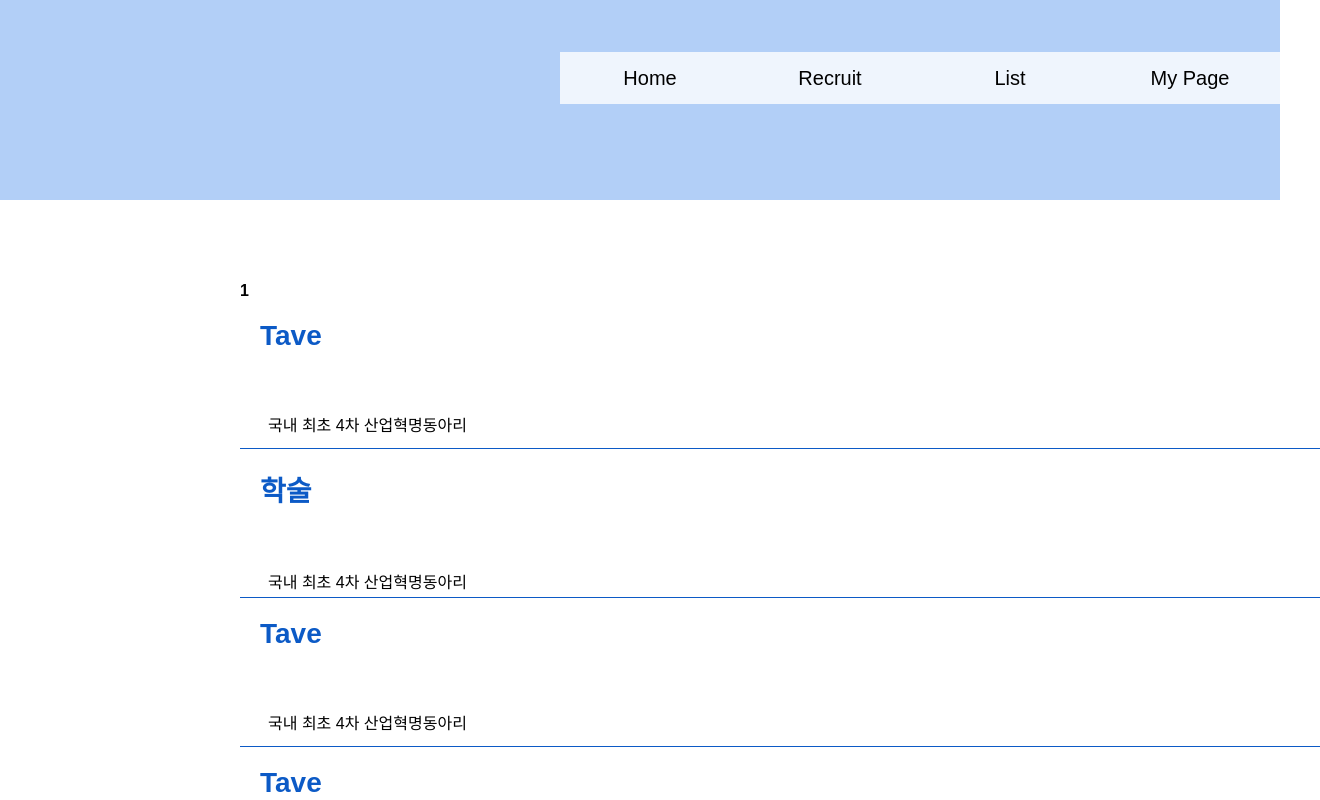
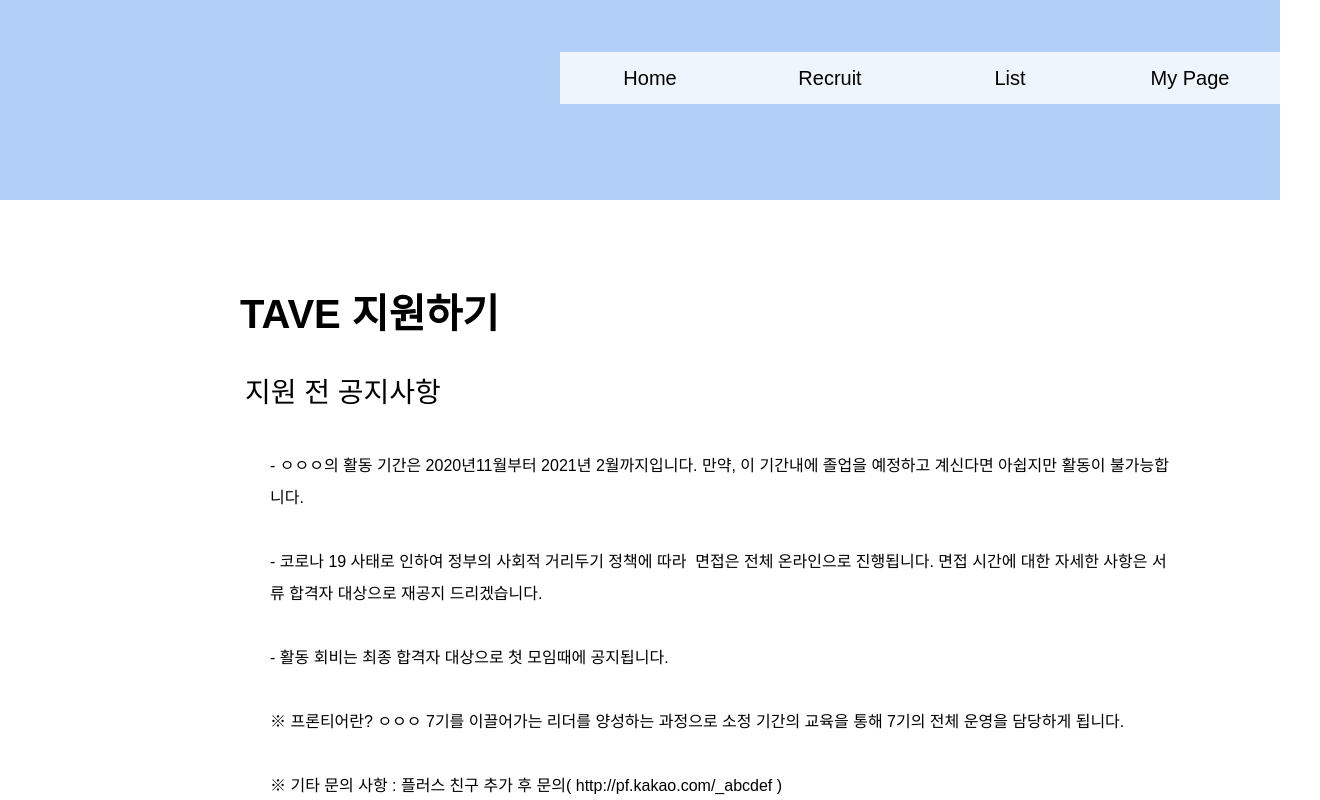
Before and after one commit to Kim-Hyunjo/MoZIP, a React (Create React App) app in the folder front/: page /list/1/1/apply in a window 1280 px wide. Shown: the top 800 px of the page, 1320 px wide, since content can reach past the window. Built offline with nearby package versions, Linux system fonts and the light colour scheme.

Commit message:
feat: Connect List Pages

```diff
--- a/front/src/App.tsx
+++ b/front/src/App.tsx
@@ -129,6 +129,11 @@ function App() {
             <Route exact path="/mypage/status" component={mypageStatus} />
             <Route
               exact
+              path="/mypage/:circle_id/notice"
+              component={mypageStatus}
+            />
+            <Route
+              exact
               path="/mypage/introduction"
               component={SelfIntroduction}
             />
@@ -149,8 +154,13 @@ function App() {
               path="/circle/open/reject"
               component={CircleOpenReject}
             ></Route>
+            {/* <Route exact path="/list/:subject" component={ListSubject} /> */}
             <Route exact path="/list" component={List} />
-            <Route path="/list/:subject" component={ListSubject} />
+            <Route
+              exact
+              path="/list/:subject/:circle_id"
+              component={Circle}
+            ></Route>
             <Route
               exact
               path="/list/:subject/:circle_id/apply/success"
@@ -173,19 +183,9 @@ function App() {
             ></Route>
             <Route
               exact
-              path="/list/:subject/:circle_id"
-              component={Circle}
-            ></Route>
-            <Route
-              exact
               path="/list/:subject/:circle_id/detail"
               component={CircleDetail}
             ></Route>
-            <Route
-              exact
-              path="/mypage/introduction"
-              component={SelfIntroduction}
-            />
             <Route exact path="/about/Use" component={Use}></Route>
             <Route exact path="/circle/Open" component={Open}></Route>
             {/* <Route
--- a/front/src/pages/circle/Circle.tsx
+++ b/front/src/pages/circle/Circle.tsx
@@ -1,6 +1,9 @@
 import React from 'react';
+import { RouteComponentProps, Link } from 'react-router-dom';
 
-const Circle = () => {
+const Circle = (
+  props: RouteComponentProps<{ subject: string; circle_id: string }>,
+) => {
   return (
     <div>
       <div className="circle_header">
@@ -9,7 +12,9 @@ const Circle = () => {
         <div className="openDate">2017.06.30 창립</div>
         <div className="hashtag">#학술</div>
         <div className="detailButton">
-          <button id="button4">모집 상세</button>
+          <Link to={`${props.match.url}/detail`}>
+            <button id="button4">모집 상세</button>
+          </Link>
         </div>
       </div>
       <div className="circle_detail">
--- a/front/src/pages/circle/CircleDetail.tsx
+++ b/front/src/pages/circle/CircleDetail.tsx
@@ -1,15 +1,24 @@
 import React from 'react';
+import { RouteComponentProps, Link } from 'react-router-dom';
 
-const CircleDetail = () => {
+const CircleDetail = (
+  props: RouteComponentProps<{ subject: string; circle_id: string }>,
+) => {
   return (
     <div>
+      {/* <h2>{props.match.params.subject}</h2>
+      <h2>{props.match.params.circle_id}</h2> */}
       <h2>4차 산업혁명 동아리 Tave 6기 모집 (~7/18)</h2>
       <div>모집인원: {'0명'}</div>
       <div>모임지역: {'서울, 경기'}</div>
       <div>참여대상: {'대학생, 직장인, 일반인'}</div>
       <div>모임시작: {'미정'}</div>
       <button>동아리 메인페이지</button>
-      <button>동아리 지원하기</button>
+      <Link
+        to={`/list/${props.match.params.subject}/${props.match.params.circle_id}/apply`}
+      >
+        <button>동아리 지원하기!</button>
+      </Link>
       <img></img>
       <div>
         <div>
@@ -34,7 +43,12 @@ const CircleDetail = () => {
         </div>
         <div>▼ 컨퍼런스 자료 : https://blog.naver.com/t-ave/221994568807</div>
       </div>
-      <button>동아리 지원하기!</button>
+
+      <Link
+        to={`/list/${props.match.params.subject}/${props.match.params.circle_id}/apply`}
+      >
+        <button>동아리 지원하기!</button>
+      </Link>
       <div>
         <h2>QnA {'개수'}</h2>
         <div>
--- a/front/src/pages/list/List.tsx
+++ b/front/src/pages/list/List.tsx
@@ -15,25 +15,24 @@ const List = (props: RouteComponentProps<{}>) => {
     { name: 'all' },
     { name: 'academy' },
     { name: 'art' },
-    { name: 'amity' },
+    { name: 'networking' },
     { name: 'sports' },
     { name: 'trip' },
     { name: 'religion' },
     { name: 'volunteer' },
+    { name: 'etc' },
   ];
-
   const 학술 = [
-    { name: '학술', introduction: '국내 최초 4차 산업혁명동아리' },
-    { name: 'Tave', introduction: '국내 최초 4차 산업혁명동아리' },
-    { name: 'Tave', introduction: '국내 최초 4차 산업혁명동아리' },
-    { name: 'Tave', introduction: '국내 최초 4차 산업혁명동아리' },
-    { name: 'Tave', introduction: '국내 최초 4차 산업혁명동아리' },
-    { name: 'Tave', introduction: '국내 최초 4차 산업혁명동아리' },
-    { name: 'Tave', introduction: '국내 최초 4차 산업혁명동아리' },
-    { name: 'Tave', introduction: '국내 최초 4차 산업혁명동아리' },
-    { name: 'Tave', introduction: '국내 최초 4차 산업혁명동아리' },
+    { id: '1', name: 'Tave', introduction: '국내 최초 4차 산업혁명동아리' },
+    { id: '2', name: '학술', introduction: '국내 최초 4차 산업혁명동아리' },
+    { id: '3', name: 'Tave', introduction: '국내 최초 4차 산업혁명동아리' },
+    { id: '4', name: 'Tave', introduction: '국내 최초 4차 산업혁명동아리' },
+    { id: '5', name: 'Tave', introduction: '국내 최초 4차 산업혁명동아리' },
+    { id: '6', name: 'Tave', introduction: '국내 최초 4차 산업혁명동아리' },
+    { id: '7', name: 'Tave', introduction: '국내 최초 4차 산업혁명동아리' },
+    { id: '8', name: 'Tave', introduction: '국내 최초 4차 산업혁명동아리' },
+    { id: '9', name: 'Tave', introduction: '국내 최초 4차 산업혁명동아리' },
   ];
-
   const 예술 = [
     { name: '예술', introduction: '국내 최초 4차 산업혁명동아리' },
     { name: 'Tave', introduction: '국내 최초 4차 산업혁명동아리' },
@@ -119,11 +118,6 @@ const List = (props: RouteComponentProps<{}>) => {
   ];
 
   return (
-    <Router>
-      <div>
-        <Route
-          path={`${props.match.url}`}
-          render={() => (
     <div>
       <h2>전체 동아리 목록</h2>
       <p>MOZIP에 등록된 전체 동아리 목록을 확인해보세요.</p>
@@ -151,19 +145,32 @@ const List = (props: RouteComponentProps<{}>) => {
         <ul id="horizontal_list">
           {test.map((item) => {
             return (
-                      <Link
-                        to={`${props.match.url}/${item.name}`}
+              <li
                 onClick={() => {
                   setSubject(item.name);
                   console.log(item.name);
                 }}
               >
-                        <li>
                 <div className="border top_border"></div>
                 {item.name}
                 <div className="border bottom_border"></div>
               </li>
+            );
+          })}
+        </ul>
+      </div>
+
+      {/* <h1>{props.match.params.subject}</h1> */}
+      <div className="club_list">
+        <ul id="horizontal_club_list">
+          {학술.map((item, index) => {
+            return (
+              <li>
+                <Link to={`${props.match.url}/${subject}/${item.id}`}>
+                  <h3>{item.name}</h3>
+                  <p>{item.introduction}</p>
                 </Link>
+              </li>
             );
           })}
         </ul>
@@ -182,12 +189,9 @@ const List = (props: RouteComponentProps<{}>) => {
                   })}
                 </ul>
               </div> */}
+
+      {/* <Route path="/list/:subject" component={ListSubject} /> */}
     </div>
-          )}
-        ></Route>
-        <Route path={`${props.match.url}/:subject`} component={ListSubject} />
-      </div>
-    </Router>
   );
 };
 
--- a/front/src/pages/list/ListSubject.tsx
+++ b/front/src/pages/list/ListSubject.tsx
@@ -5,6 +5,7 @@ import {
   Link,
   RouteComponentProps,
 } from 'react-router-dom';
+import Circle from '../circle/Circle';
 import './tab.css';
 
 const ListSubject = (props: RouteComponentProps<{ subject: string }>) => {
@@ -37,6 +38,8 @@ const ListSubject = (props: RouteComponentProps<{ subject: string }>) => {
           })}
         </ul>
       </div>
+
+      <Route exact path="/list/:subject/:circle_id" component={Circle}></Route>
     </div>
   );
 };
```
Also changed, not shown: front/src/pages/list/apply/Apply.tsx (+39 -29 lines). Lines whose indentation alone changed are shown as unchanged.
